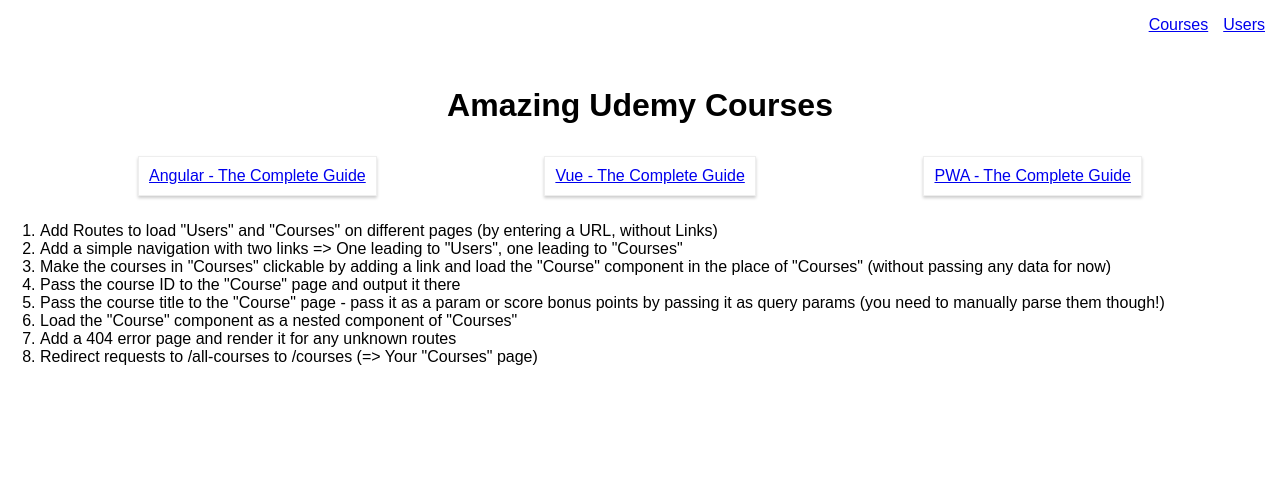
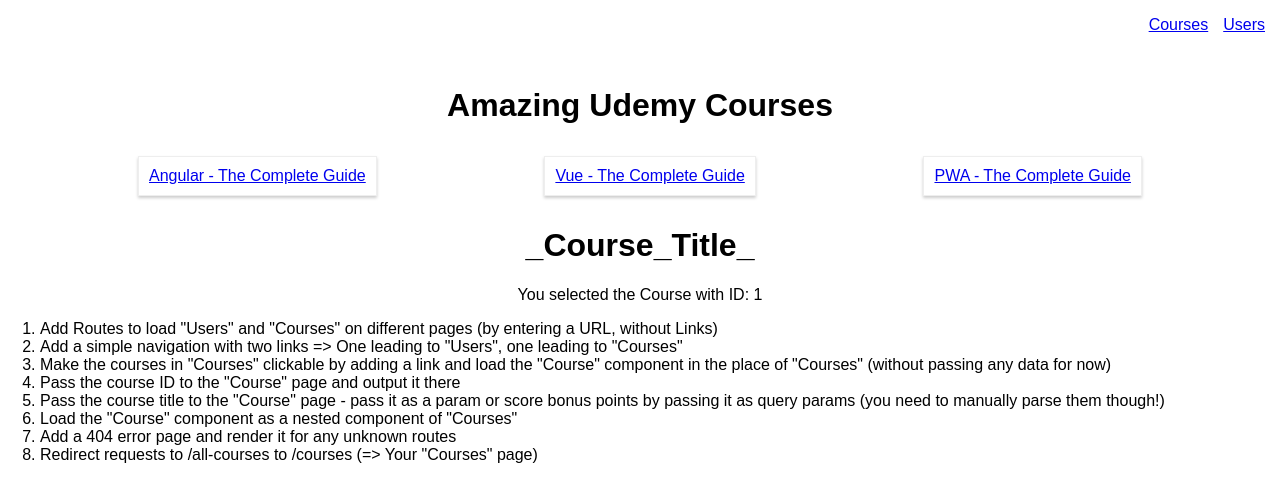
Before and after one commit to mahdouglass/react-routing-example, a React (Create React App) app: page /courses/1 in a window 1280 px wide. Shown: the top 502 px of the page. Built offline with nearby package versions, Linux system fonts and the light colour scheme.

Commit message:
Pass id to URL and to course component

```diff
--- a/src/containers/Course/Course.js
+++ b/src/containers/Course/Course.js
@@ -4,8 +4,8 @@
     render () {
         return (
             <div>
-                <h1>_COURSE_TITLE_</h1>
-                <p>You selected the Course with ID: _ID_</p>
+                <h1>_Course_Title_</h1>
+                <p>You selected the Course with ID: {this.props.match.params.courseId}</p>
             </div>
         );
     }
--- a/src/containers/Courses/Courses.js
+++ b/src/containers/Courses/Courses.js
@@ -20,7 +20,7 @@
                     {
                         this.state.courses.map( course => {
                             return (
-                                <Link key={course.id} to={this.props.match.url + '/course'}>
+                                <Link key={course.id} to={this.props.match.url + '/' + course.id}>
                                     <article className="Course">{course.title}</article>
                                 </Link>)
                         } )
--- a/src/containers/Nav/Nav.js
+++ b/src/containers/Nav/Nav.js
@@ -17,7 +17,7 @@
                 </nav>
                 <Route path="/users" component={Users} />
                 <Route path="/courses" component={Courses} />
-                <Route path="/courses/course" component={Course} />
+                <Route path="/courses/:courseId" component={Course} />
             </header>
         )
     }
```
